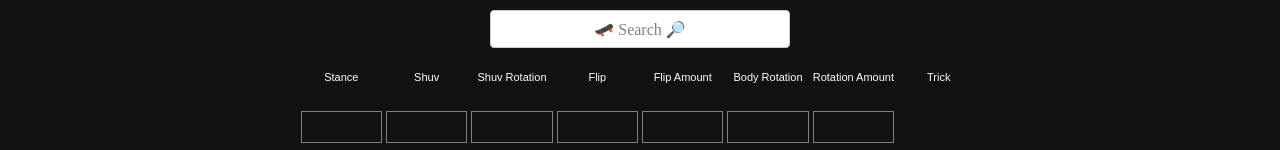
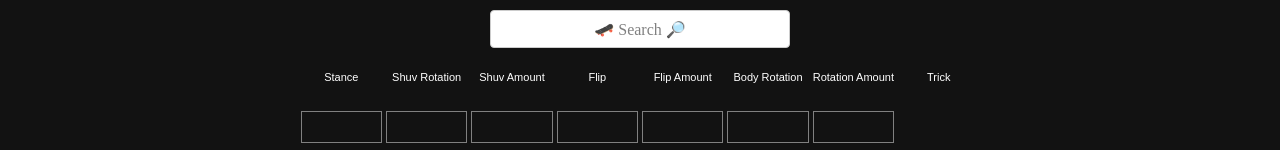
Before and after one commit to aldringordon/sk8le, a React (Create React App) app: page / in a window 1280 px wide. Shown: the part 133-283 px from the top of the page. Built offline with nearby package versions, Linux system fonts and the light colour scheme.

Commit message:
shuv title

```diff
--- a/src/Words.js
+++ b/src/Words.js
@@ -1,5 +1,5 @@
 export const boardDefault = [
-    ["Stance", "Shuv", "Shuv Rotation", "Flip", "Flip Amount", "Body Rotation", "Rotation Amount", "Trick"],
+    ["Stance", "Shuv Rotation", "Shuv Amount", "Flip", "Flip Amount", "Body Rotation", "Rotation Amount", "Trick"],
     ["", "", "", "", "", "", "", ""],
     ["", "", "", "", "", "", "", ""],
     ["", "", "", "", "", "", "", ""],
```
